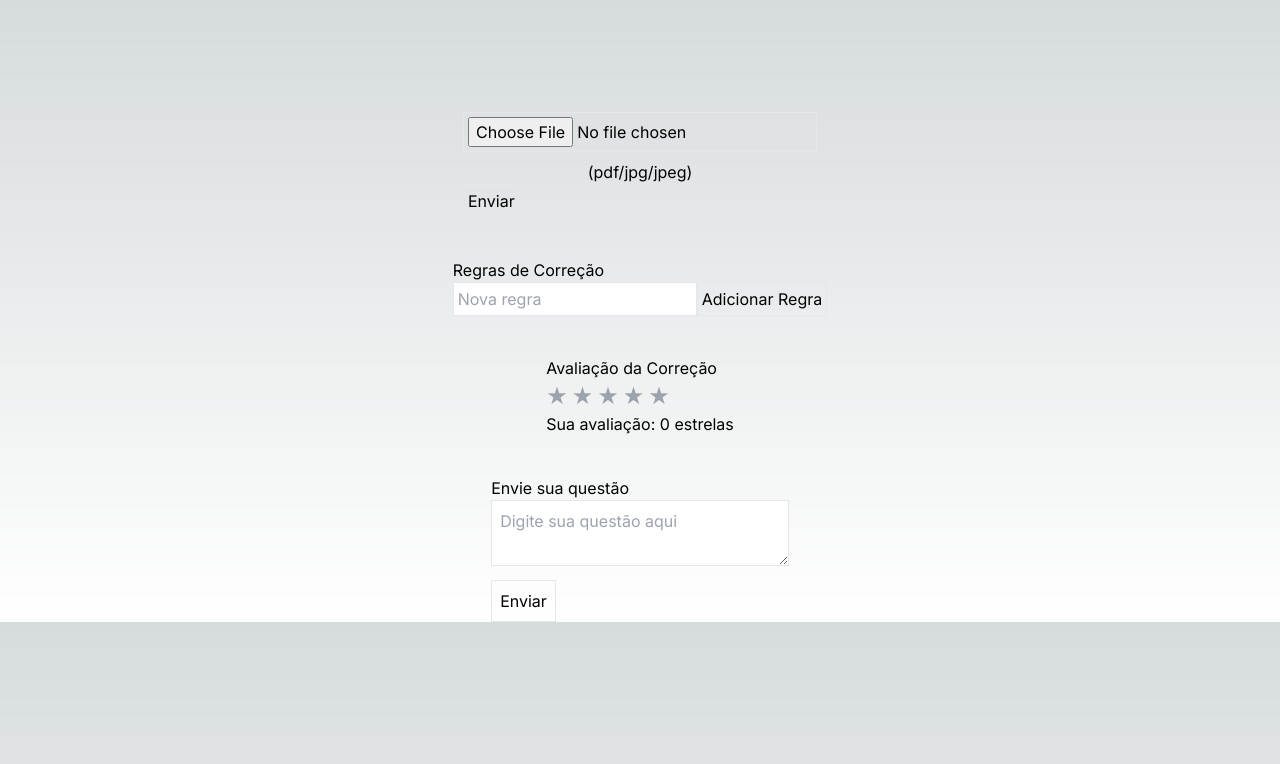
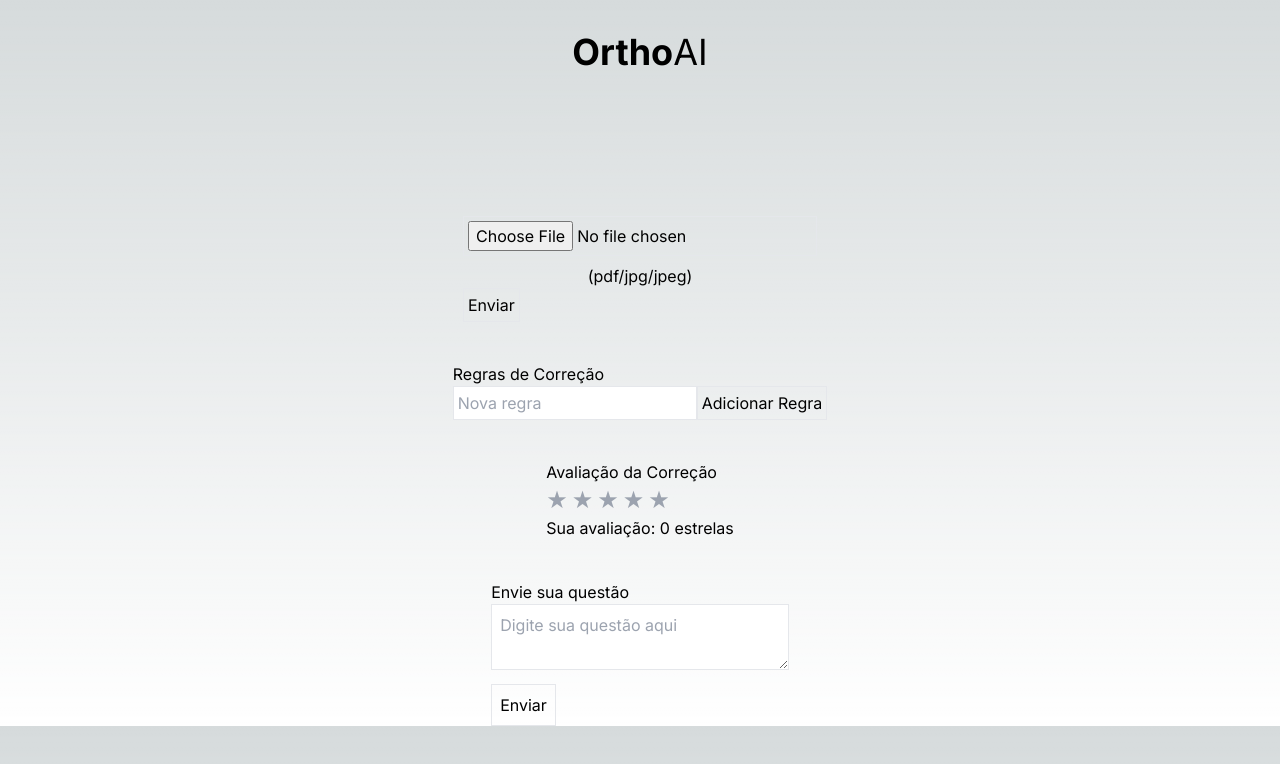
Before and after one commit to Romeusorionaet/OrthoAI, a Next.js app: page / in a window 1280 px wide. Shown: the top 764 px of the page. Built offline with nearby package versions, Linux system fonts and the light colour scheme.

Commit message:
feat: created header component

```diff
--- a/src/app/layout.tsx
+++ b/src/app/layout.tsx
@@ -1,6 +1,7 @@
 import type { Metadata } from 'next'
 import { Inter } from 'next/font/google'
 import '../assets/styles/globals.css'
+import { Header } from '@/components/header'
 
 const inter = Inter({ subsets: ['latin'] })
 
@@ -16,7 +17,10 @@ export default function RootLayout({
 }>) {
   return (
     <html lang="tp-br">
-      <body className={inter.className}>{children}</body>
+      <body className={inter.className}>
+        <Header />
+        {children}
+      </body>
     </html>
   )
 }
--- /dev/null
+++ b/src/components/header.tsx
@@ -0,0 +1,9 @@
+export function Header() {
+  return (
+    <header className="bg-cl_1 p-8 text-center">
+      <h1 className="text-4xl font-bold text-cl_4">
+        Ortho<span className="font-normal text-cl_3">AI</span>
+      </h1>
+    </header>
+  )
+}
```
